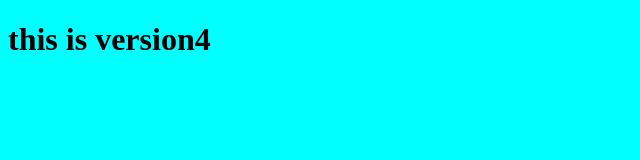
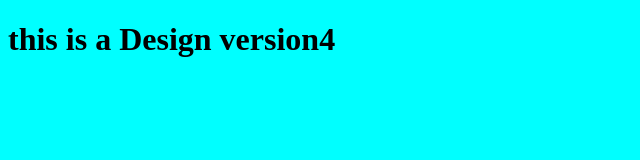
Before and after one commit to Garima1005/Git-Repo, a plain HTML site: page index.html in a window 1280 px wide. Shown: the whole page, without its empty margins (0-640 px from the left). Drawn offline with Linux system fonts and the light colour scheme.

Commit message:
chenged in h1

```diff
--- a/index.html
+++ b/index.html
@@ -8,6 +8,6 @@
 </head>
 <body>
 
-    <h1>this is version4 </h1>
+    <h1>this is a Design version4 </h1>
 </body>
 </html>
```
